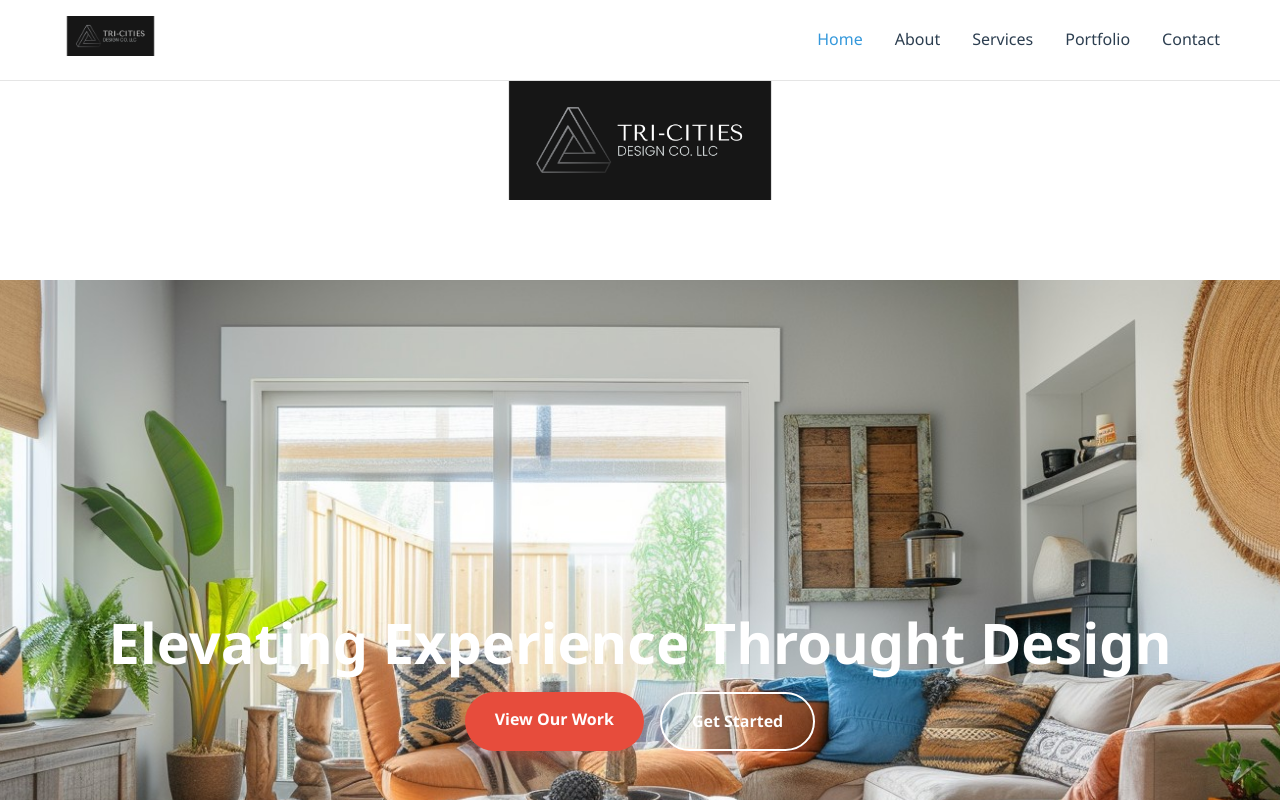
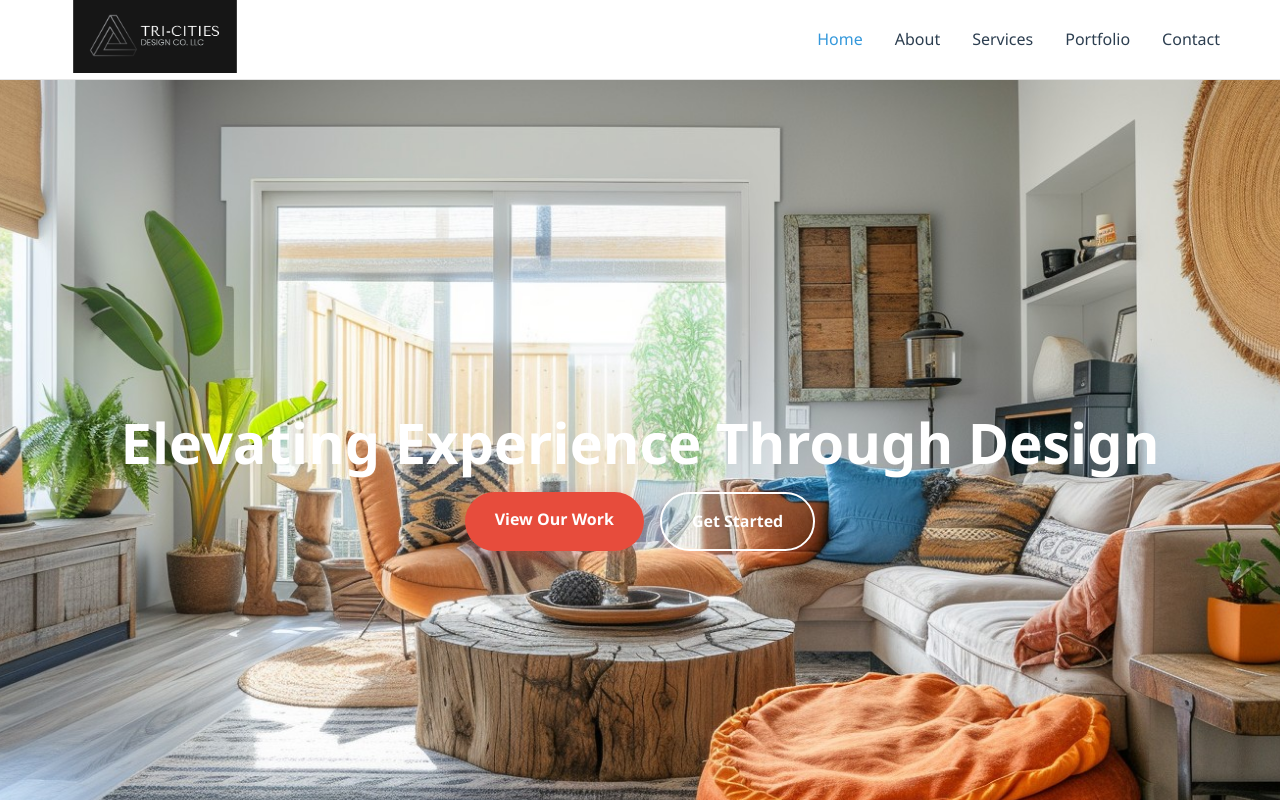
Before and after one commit to Chloe-Speshock/tri-cities-design-co-app, a website: page src/index.html in a window 1280 px wide. Shown: the top 800 px of the page. Drawn offline with Linux system fonts and the light colour scheme.

Commit message:
scaled and fit logo in the header

```diff
--- a/src/index.css
+++ b/src/index.css
@@ -63,37 +63,22 @@ p {
   backdrop-filter: blur(10px);
   z-index: 1000;
   border-bottom: 1px solid rgba(0, 0, 0, 0.1);
+  height: 80px; /* Fixed header height */
 }
 
 .header .container {
   display: flex;
   justify-content: space-between;
   align-items: center;
-  padding: 1rem 20px;
+  padding: 0 20px; /* Remove top/bottom padding */
+  height: 100%; /* Take full height of header */
 }
 
 /* Logo */
 .header .logo .logo-image {
-  height: 40px;
+  height: 75px; /* Fill the header height completely */
   width: auto;
   max-width: 200px;
-  object-fit: contain;
-}
-
-.logo-section {
-  padding: 40px 0;
-  background: white;
-  text-align: center;
-  max-height: 200px;
-  overflow: hidden;
-}
-
-.logo-section .logo-display .main-logo {
-  height: 120px;
-  width: auto;
-  max-width: 400px;
-  display: block;
-  margin: 0 auto;
   object-fit: contain;
 }
 
--- a/src/index.html
+++ b/src/index.html
@@ -39,24 +39,11 @@
       </div>
     </header>
 
-    <!-- Logo Section Above Hero -->
-    <section class="logo-section">
-      <div class="container">
-        <div class="logo-display">
-          <img
-            src="media/company-logo.png"
-            alt="Tri Cities Design Co."
-            class="main-logo"
-          />
-        </div>
-      </div>
-    </section>
-
     <!-- Hero Section -->
     <section class="hero">
       <div class="container">
         <div class="hero-content">
-          <h2 class="hero-title">Elevating Experience Throught Design</h2>
+          <h2 class="hero-title">Elevating Experience Through Design</h2>
           <!-- <p class="hero-subtitle">Elevating experience through design</p> -->
           <div class="hero-buttons">
             <a href="portfolio.html" class="cta-button">View Our Work</a>
```
